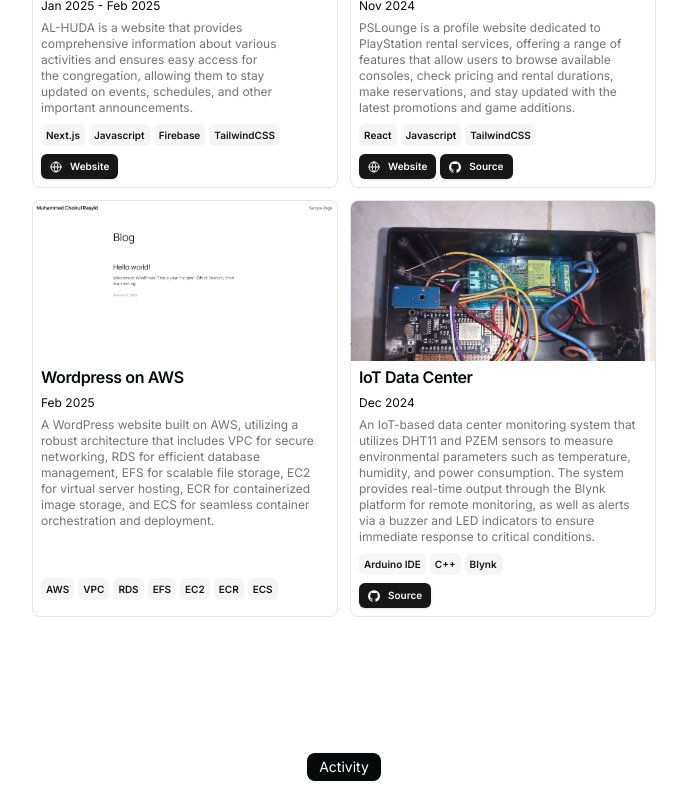
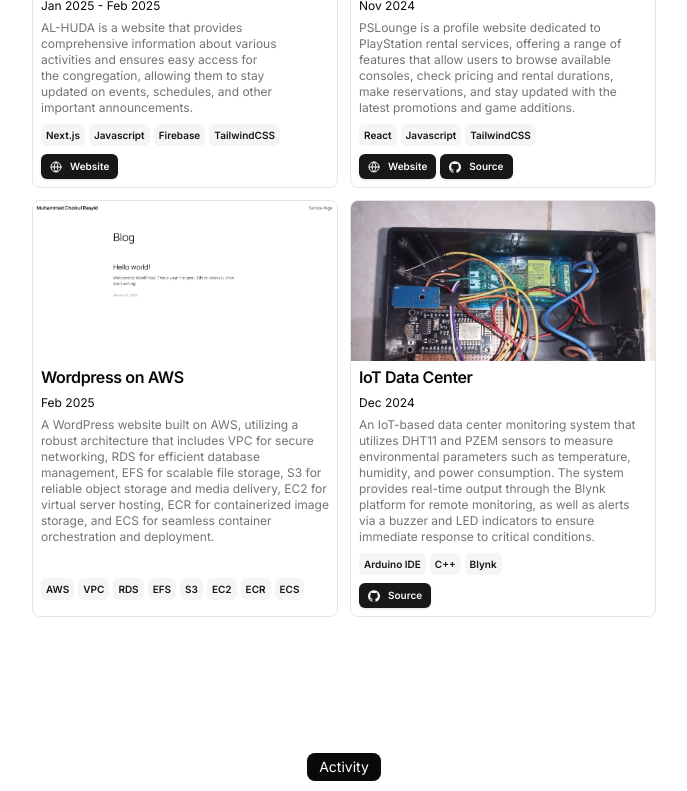
Before and after one commit to Rullabcde/portfolio, a Next.js app: page / in a window 1280 px wide. Shown: the part 1179-1970 px from the top of the page, without its empty margins (296-983 px from the left). Built offline with nearby package versions, Linux system fonts and the light colour scheme.

Commit message:
Update resume.tsx

```diff
--- a/src/data/resume.tsx
+++ b/src/data/resume.tsx
@@ -61,7 +61,7 @@ export const DATA = {
         url: "mailto:choirulrasyid09@gmail.com",
         icon: Icons.email,
 
-        navbar: true,
+        navbar: false,
       },
     },
   },
@@ -196,8 +196,8 @@ export const DATA = {
       dates: "Feb 2025",
       active: true,
       description:
-        "A WordPress website built on AWS, utilizing a robust architecture that includes VPC for secure networking, RDS for efficient database management, EFS for scalable file storage, EC2 for virtual server hosting, ECR for containerized image storage, and ECS for seamless container orchestration and deployment.",
-      technologies: ["AWS", "VPC", "RDS", "EFS", "EC2", "ECR", "ECS"],
+        "A WordPress website built on AWS, utilizing a robust architecture that includes VPC for secure networking, RDS for efficient database management, EFS for scalable file storage, S3 for reliable object storage and media delivery, EC2 for virtual server hosting, ECR for containerized image storage, and ECS for seamless container orchestration and deployment.",
+      technologies: ["AWS", "VPC", "RDS", "EFS", "S3", "EC2", "ECR", "ECS"],
       links: [],
       image: "/wordpress.png",
     },
```
